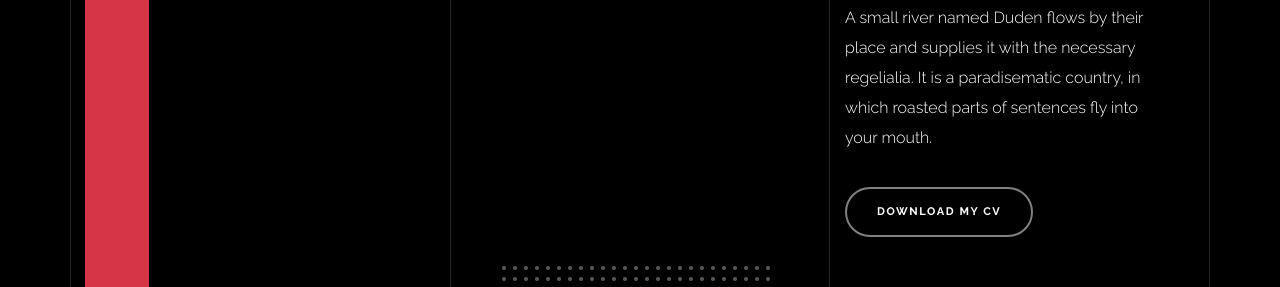
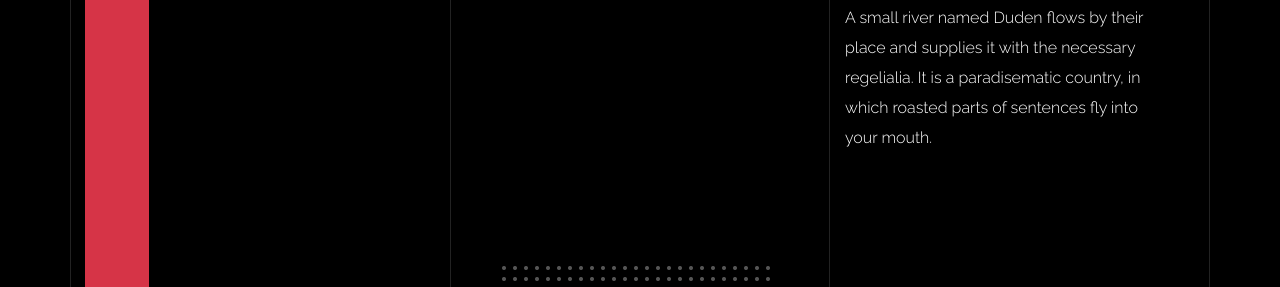
Before and after one commit to PrathamSharma1510/Rakesh, a plain HTML site: page index.html in a window 1280 px wide. Shown: the part 2744-3031 px from the top of the page. Drawn offline with nearby package versions, Linux system fonts and the light colour scheme; files whose address does not match are found by name.

Commit message:
Download cv removed

```diff
--- a/index.html
+++ b/index.html
@@ -343,7 +343,7 @@
               <p class="mb-4 gsap-reveal">A small river named Duden flows by their place and supplies it with the
                 necessary regelialia. It is a paradisematic country, in which roasted parts of sentences fly into your
                 mouth.</p>
-              <p class="gsap-reveal"><a href="#" class="btn btn-outline-pill btn-custom-light">Download my CV</a></p>
+              <!-- <p class="gsap-reveal"><a href="#" class="btn btn-outline-pill btn-custom-light">Download my CV</a></p> -->
             </div>
           </div>
         </div>
```
